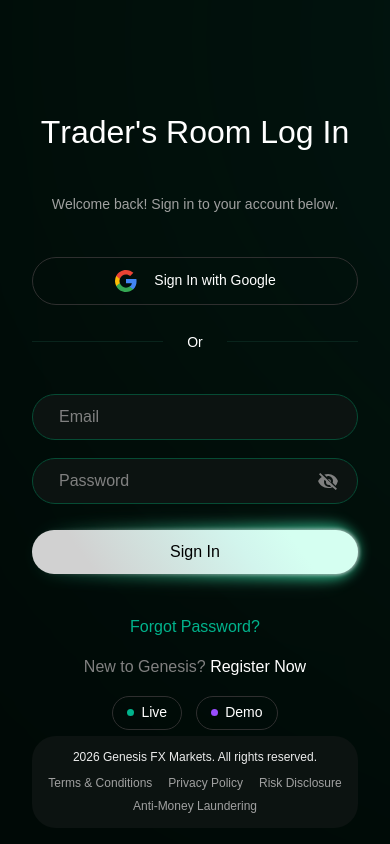
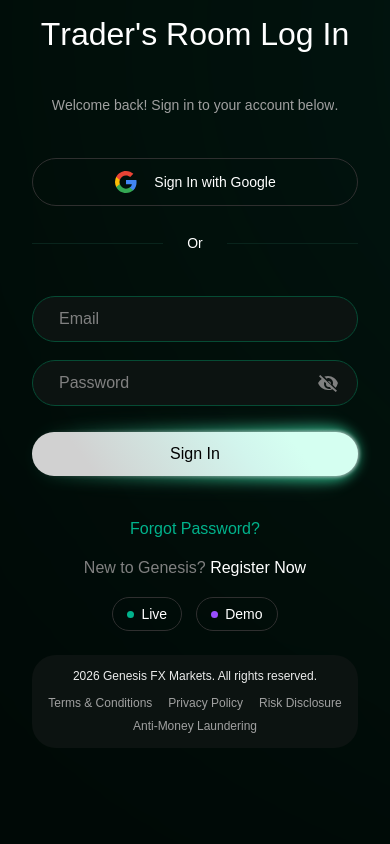
Before and after one commit to Mdx2025/GenesisFxDashboardMDX, a React (Vite) app: page / in a window 390 px wide. Built offline with nearby package versions, Linux system fonts and the light colour scheme; a web font is replaced by a local one.

Commit message:
fix: narrower hero on laptop, footer justify-between, mobile relative footer + min-h-screen

```diff
--- a/src/components/auth/AuthLayout.tsx
+++ b/src/components/auth/AuthLayout.tsx
@@ -6,8 +6,8 @@ interface AuthLayoutProps {
 
 function AuthFooter() {
   return (
-    <footer className="w-full absolute bottom-0 px-4 lg:pl-15 lg:pr-0">
-      <div className="bg-[#0c1311] rounded-xl px-4 lg:px-[1.4375rem] py-3 lg:py-4 flex flex-col sm:flex-row items-center gap-2 sm:gap-[2.5rem]">
+    <footer className="w-full relative lg:absolute lg:bottom-0 mt-6 lg:mt-0 px-4 lg:pl-15 lg:pr-0">
+      <div className="bg-[#0c1311] rounded-xl px-4 lg:px-[1.4375rem] py-3 lg:py-4 flex flex-col sm:flex-row justify-between items-center gap-2">
         <span className="text-[#ececec] text-xs leading-[1.175rem] whitespace-nowrap">
           2026 Genesis FX Markets. All rights reserved.
         </span>
@@ -24,7 +24,7 @@ function AuthFooter() {
 
 export function AuthLayout({ children }: AuthLayoutProps) {
   return (
-    <div className="h-screen bg-[#000705] font-acid relative overflow-hidden">
+    <div className="min-h-screen lg:h-screen bg-[#000705] font-acid relative overflow-hidden">
       <div
         className="absolute w-[43.6875rem] h-[43.6875rem] -top-[19.4375rem] -right-[41.75rem] rounded-full bg-[#064b34] blur-[406px] pointer-events-none"
         aria-hidden="true"
@@ -32,7 +32,7 @@ export function AuthLayout({ children }: AuthLayoutProps) {
 
       <div className="flex flex-col lg:flex-row h-full p-4 sm:p-8 lg:p-[3.125rem] gap-6 lg:gap-0">
         {/* Left: Hero Image — hidden on mobile */}
-        <div className="relative hidden lg:block lg:w-[45%] h-full shrink-0 rounded-[3rem] overflow-hidden">
+        <div className="relative hidden lg:block lg:w-[38%] xl:w-[42%] h-full shrink-0 rounded-[3rem] overflow-hidden">
           <img
             src="/images/login-hero.png"
             alt="Genesis FX trading platform"
```
